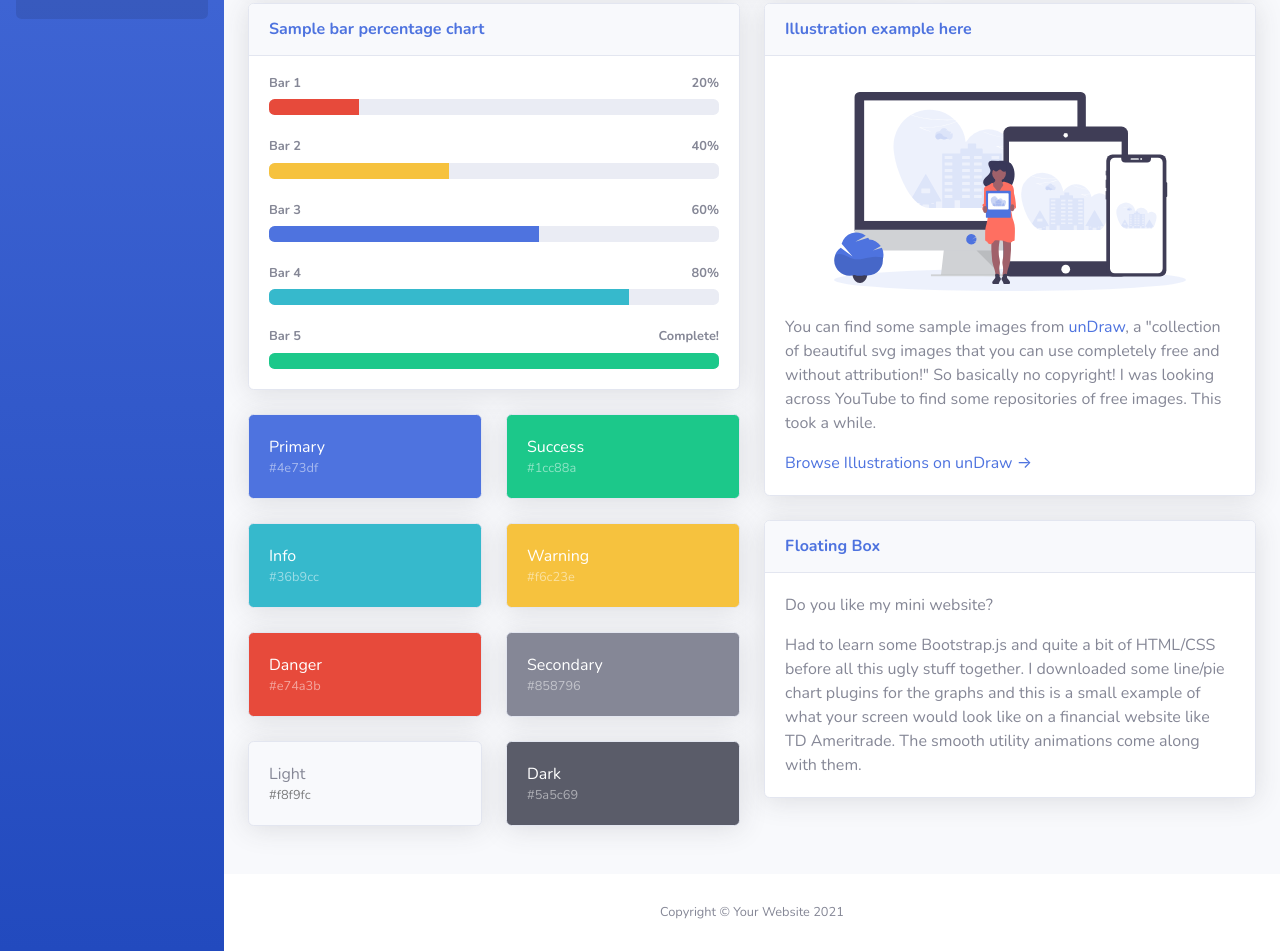
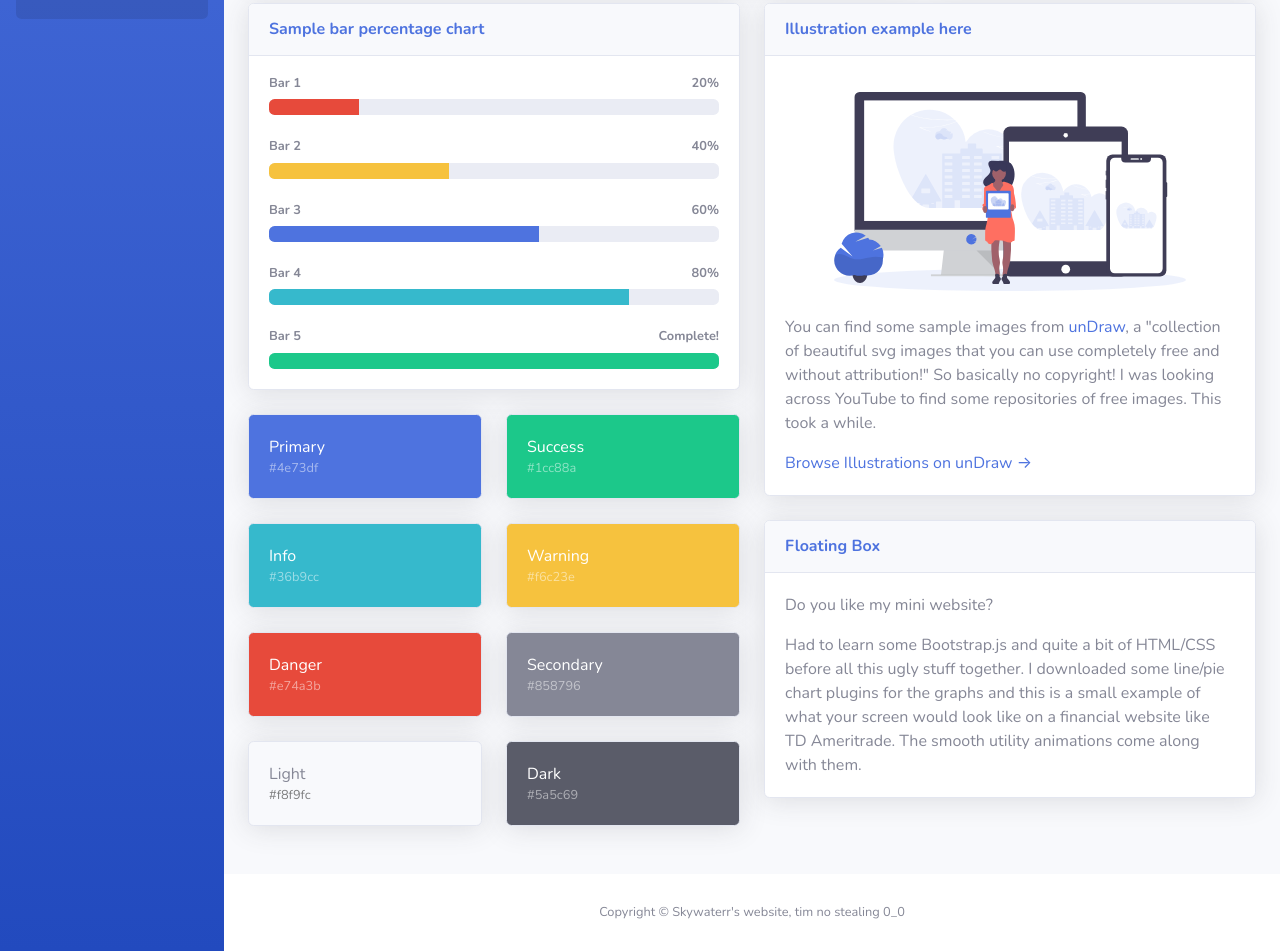
Before and after one commit to Skywaterr/Skywaterr.github.io, a website with bundled scripts: page index.html in a window 1280 px wide. Shown: the part 714-1665 px from the top of the page. Built offline with nearby package versions, Linux system fonts and the light colour scheme.

Commit message:
Fixed copyright

```diff
--- a/index.html
+++ b/index.html
@@ -726,7 +726,7 @@
             <footer class="sticky-footer bg-white">
                 <div class="container my-auto">
                     <div class="copyright text-center my-auto">
-                        <span>Copyright &copy; Your Website 2021</span>
+                        <span>Copyright &copy; Skywaterr's website, tim no stealing 0_0</span>
                     </div>
                 </div>
             </footer>
```
